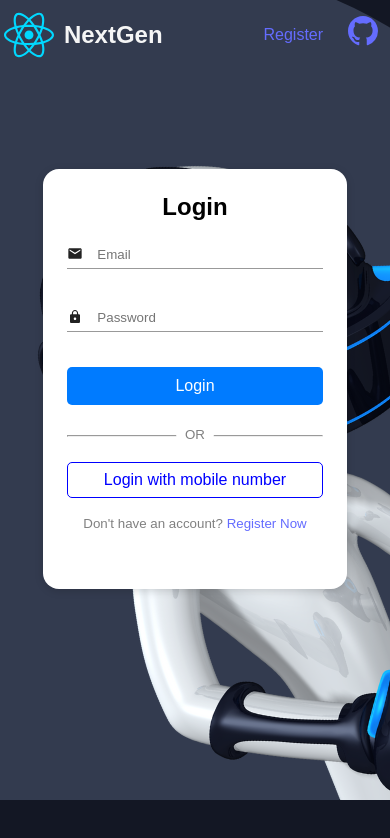
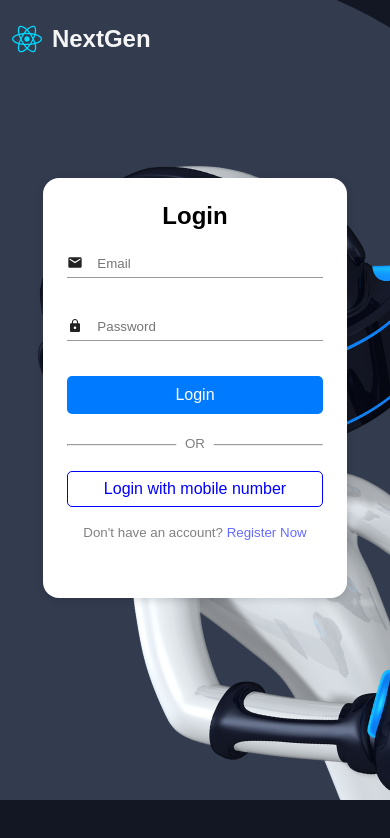
Before and after one commit to debabrata-pw08-429/NextGen-UserForm, a React (Vite) app: page / in a window 390 px wide. Shown: the top 838 px of the page. Built offline with nearby package versions, Linux system fonts and the light colour scheme.

Commit message:
Added Responsiveness

```diff
--- a/src/components/Login/LoginPage.jsx
+++ b/src/components/Login/LoginPage.jsx
@@ -1,15 +1,20 @@
 import { useState } from "react";
+import PropTypes from "prop-types"; // Import PropTypes for props validation
 import "./loginForm.css";
 import { MdEmail, IoMdLock, FaMobileAlt } from "../Registration/IconProps";
 
 const LoginForm = ({ onLogin }) => {
+  // State for toggling between email and mobile number login
   const [alterLogin, setAlterLogin] = useState(false);
+
+  // State for form data
   const [formData, setFormData] = useState({
     email: "",
     mobileNumber: "",
     password: "",
   });
 
+  // Handle input changes in the form
   const handleInputChange = (e) => {
     const { name, value } = e.target;
 
@@ -19,12 +24,15 @@
     }));
   };
 
+  // Handle form submission
   const handleSubmit = (e) => {
     e.preventDefault();
 
     // Retrieve registration details from local storage
-    const storedData = JSON.parse(localStorage.getItem("registrationFormData"));
+    const storedData =
+      JSON.parse(localStorage.getItem("registrationFormData")) || 0;
 
+    if (storedData) {
       if (
         (storedData.email === formData.email &&
           storedData.password === formData.password) ||
@@ -32,8 +40,12 @@
       ) {
         onLogin(storedData);
         window.location = "/userPage";
+        localStorage.setItem("logIn", true);
       } else {
         alert("Invalid Credentials!!!");
+      }
+    } else {
+      alert("Please Register your details first!!!");
     }
   };
 
@@ -42,8 +54,8 @@
       <div className="login-form">
         <h2>Login</h2>
         <form onSubmit={handleSubmit}>
+          {/* Conditionally render email or mobile number fields */}
           {alterLogin ? (
-            <>
             <div className="form_group">
               <label htmlFor="text">
                 <FaMobileAlt />
@@ -57,7 +69,6 @@
                 required
               />
             </div>
-            </>
           ) : (
             <>
               <div className="form_group">
@@ -104,11 +115,16 @@
         </button>
 
         <p>
-          {"Don't have an account?"} <a href="">Register Now</a>
+          {"Don't have an account?"} <a href="/registration">Register Now</a>
         </p>
       </div>
     </div>
   );
 };
 
+// Props validation using PropTypes
+LoginForm.propTypes = {
+  onLogin: PropTypes.func.isRequired, // Function to call on login
+};
+
 export default LoginForm;
--- a/src/components/Login/loginForm.css
+++ b/src/components/Login/loginForm.css
@@ -1,7 +1,7 @@
 .login_form_box {
   width: 100%;
   display: flex;
-  justify-content: center;
+  justify-content: flex-end;
   align-items: center;
   margin-top: 50px;
 }
@@ -114,3 +114,19 @@
   margin-top: 10px;
   padding: 8px 16px;
 }
+
+/* Media query for tablets */
+@media (max-width: 768px) {
+  .login_form_box {
+    width: 100%;
+    display: flex;
+    justify-content: center;
+    align-items: center;
+    margin-top: 50px;
+  }
+}
+
+/* Media query for mobile devices */
+@media (max-width: 480px) {
+  /* Your mobile styles go here */
+}
--- a/src/components/Navbar/Navbar.jsx
+++ b/src/components/Navbar/Navbar.jsx
@@ -1,38 +1,52 @@
-import { NavLink } from "react-router-dom";
-import "./navbar.css";
-import { BsGithub } from "react-icons/bs";
-import Logo from "../../assets/react.svg";
+import { NavLink } from "react-router-dom"; // Import NavLink from react-router-dom for navigation
+import "./navbar.css"; // Import the CSS for styling
+import { BsGithub } from "react-icons/bs"; // Import GitHub icon from react-icons
+import Logo from "../../assets/react.svg"; // Import the logo image
 
 const Navbar = () => {
   return (
     <>
+      {/* Main navigation container */}
       <nav className="nav">
+        {/* Clickable logo */}
         <div onClick={() => (window.location.href = "/")}>
           <img src={Logo} alt="logo" className="logo-nav" />
           <h1>NextGen</h1>
         </div>
 
+        {/* Sub navigation */}
         <nav className="nav_sub">
-          <NavLink to="/registration">Register</NavLink>
-
+          {/* NavLink for registration */}
           <NavLink
-            to="https://github.com/debabrata-pw08-429/FormXpress"
+            to="/registration"
             style={({ isActive }) => {
               return {
                 fontWeight: isActive ? "bold" : "",
                 borderRadius: isActive ? "8px" : "",
-                color: isActive ? "white" : "",
+                color: isActive ? "white" : "white",
+                padding: isActive ? "8px" : "",
+                fontSize: "1rem",
+              };
+            }}
+          >
+            Register
+          </NavLink>
+
+          {/* NavLink for GitHub repository */}
+          <NavLink
+            to="https://github.com/debabrata-pw08-429/NextGen-UserForm"
+            style={({ isActive }) => {
+              return {
+                fontWeight: isActive ? "bold" : "",
+                borderRadius: isActive ? "8px" : "",
+                color: isActive ? "white" : "white",
                 padding: isActive ? "8px" : "",
                 fontSize: "30px",
               };
             }}
             target="_blank"
           >
-            <BsGithub />
-            {/* <img
-              src="https://img.icons8.com/?size=512&id=62856&format=png"
-              className="nav-img"
-            /> */}
+            <BsGithub /> {/* GitHub icon */}
           </NavLink>
         </nav>
       </nav>
@@ -40,4 +54,4 @@
   );
 };
 
-export default Navbar;
+export default Navbar; // Export the Navbar component
--- a/src/components/Navbar/navbar.css
+++ b/src/components/Navbar/navbar.css
@@ -6,7 +6,7 @@
   align-items: center;
   color: whitesmoke;
   background-color: transparent;
-  padding: 0.5rem 2rem;
+  padding: 1rem 2rem;
   border-radius: 5px;
   margin-bottom: 50px;
 }
@@ -38,3 +38,20 @@
   width: 30px;
   height: 30px;
 }
+
+/* Media query for tablets */
+@media (max-width: 768px) {
+  .nav .logo-nav {
+    width: 30px;
+    height: 30px;
+  }
+
+  .nav_sub {
+    display: none;
+  }
+
+  .nav {
+    padding: 1.5rem;
+    margin-left: 1rem;
+  }
+}
--- a/src/components/Registration/RegistrationForm.jsx
+++ b/src/components/Registration/RegistrationForm.jsx
@@ -195,7 +195,7 @@
           <button type="submit">Register</button>
         </form>
       </div>
-      <div>
+      <div className="register_img">
         <img
           src="https://colorlib.com/etc/regform/colorlib-regform-7/images/signup-image.jpg"
           alt=""
--- a/src/components/Registration/registrationForm.css
+++ b/src/components/Registration/registrationForm.css
@@ -6,6 +6,7 @@
   align-items: center;
   gap: 16px;
   padding: 64px;
+  margin-bottom: 250px;
   border-radius: 16px;
   box-shadow: rgba(0, 0, 0, 0.15) 0px 2px 8px;
 }
@@ -110,3 +111,17 @@
 input[aria-invalid="true"]:focus ~ .error {
   display: block;
 }
+
+/* Media query for tablets */
+@media (max-width: 768px) {
+  .register_img {
+    display: none;
+  }
+
+  .registration-form {
+    width: 100%;
+    padding: 20px;
+    border-radius: 5px;
+    background-color: #fff;
+  }
+}
--- a/src/components/UserDetails/UserDetails.jsx
+++ b/src/components/UserDetails/UserDetails.jsx
@@ -1,22 +1,73 @@
+import PropTypes from "prop-types";
 import "./userDetails.css";
 
-const UserDetails = ({ user, onLogout }) => {
+/**
+ * Component to display user details and handle logout functionality.
+ *
+ * @param {Object} props - Component props.
+ * @param {Object} props.user - User details object containing name, email, mobileNumber, age, address, gender, and occupation.
+ * @param {function} props.onLogout - Function to handle the logout action.
+ * @returns {JSX.Element} - Rendered component.
+ */
+
+const UserDetails = ({ user }) => {
   // Retrieve registration details from local storage
   const storedData = JSON.parse(localStorage.getItem("registrationFormData"));
+  const isLoggedIn = localStorage.getItem("logIn");
   user = storedData;
+
   return (
-    <div className="user-details">
-      <h2>User Details</h2>
-      <p>Name: {user.name}</p>
-      <p>Email: {user.email}</p>
-      <p>Mobile Number: {user.mobileNumber}</p>
-      <p>Age: {user.age}</p>
-      <p>Address: {user.address}</p>
-      <p>Gender: {user.gender}</p>
-      <p>Occupation: {user.occupation}</p>
-      <button onClick={() => (window.location = "/")}>Logout</button>
-    </div>
+    <>
+      <div className="user-details">
+        {!isLoggedIn ? (
+          <>
+            <h1>Please Login First!</h1>
+            <button
+              onClick={() => {
+                localStorage.setItem("logIn", false);
+                window.location = "/";
+              }}
+            >
+              Go To Login
+            </button>
+          </>
+        ) : (
+          <>
+            <h2>User Details</h2>
+            <p>Name: {user?.name}</p>
+            <p>Email: {user?.email}</p>
+            <p>Mobile Number: {user?.mobileNumber}</p>
+            <p>Age: {user?.age}</p>
+            <p>Address: {user?.address}</p>
+            <p>Gender: {user?.gender}</p>
+            <p>Occupation: {user?.occupation}</p>
+            <button
+              onClick={() => {
+                localStorage.setItem("logIn", false);
+                window.location = "/";
+              }}
+            >
+              Logout
+            </button>
+          </>
+        )}
+      </div>
+    </>
   );
 };
 
+// Prop validation
+UserDetails.propTypes = {
+  user: PropTypes.shape({
+    name: PropTypes.string,
+    email: PropTypes.string,
+    mobileNumber: PropTypes.string,
+    age: PropTypes.number,
+    address: PropTypes.string,
+    gender: PropTypes.string,
+    occupation: PropTypes.string,
+  }),
+  onLogout: PropTypes.func.isRequired,
+};
+
 export default UserDetails;
```
Lines whose indentation alone changed are shown as unchanged.
